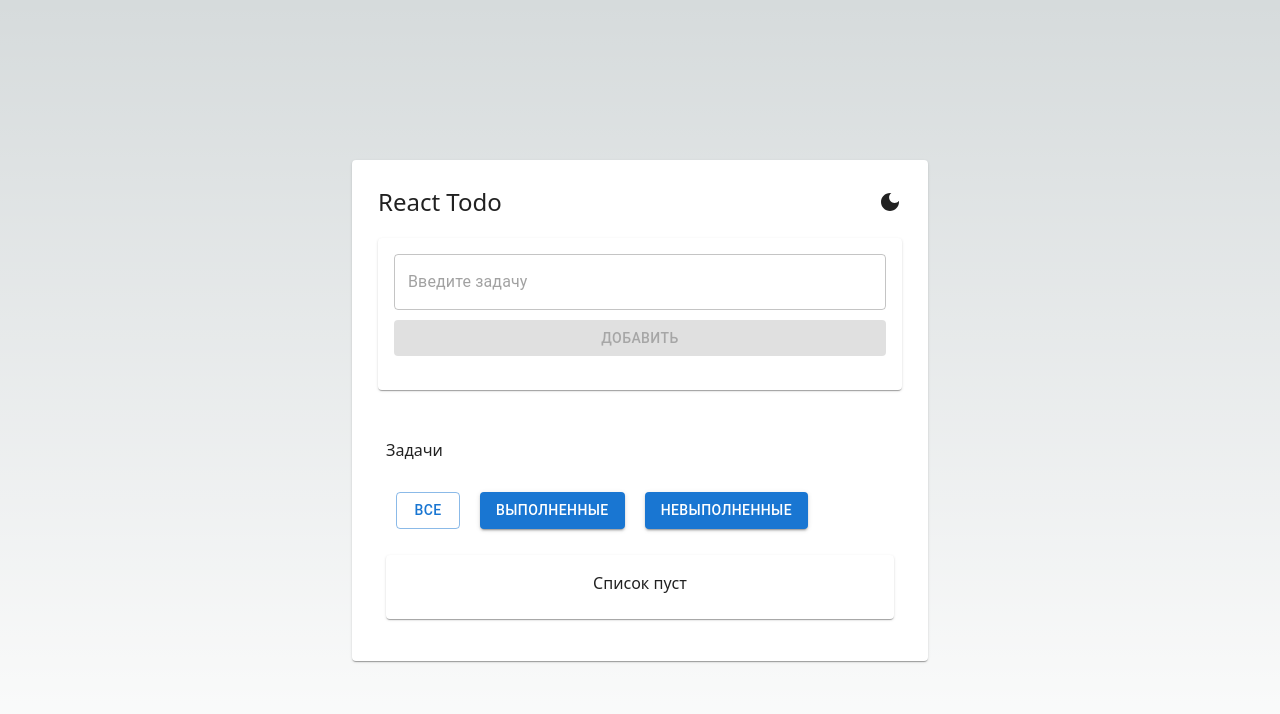
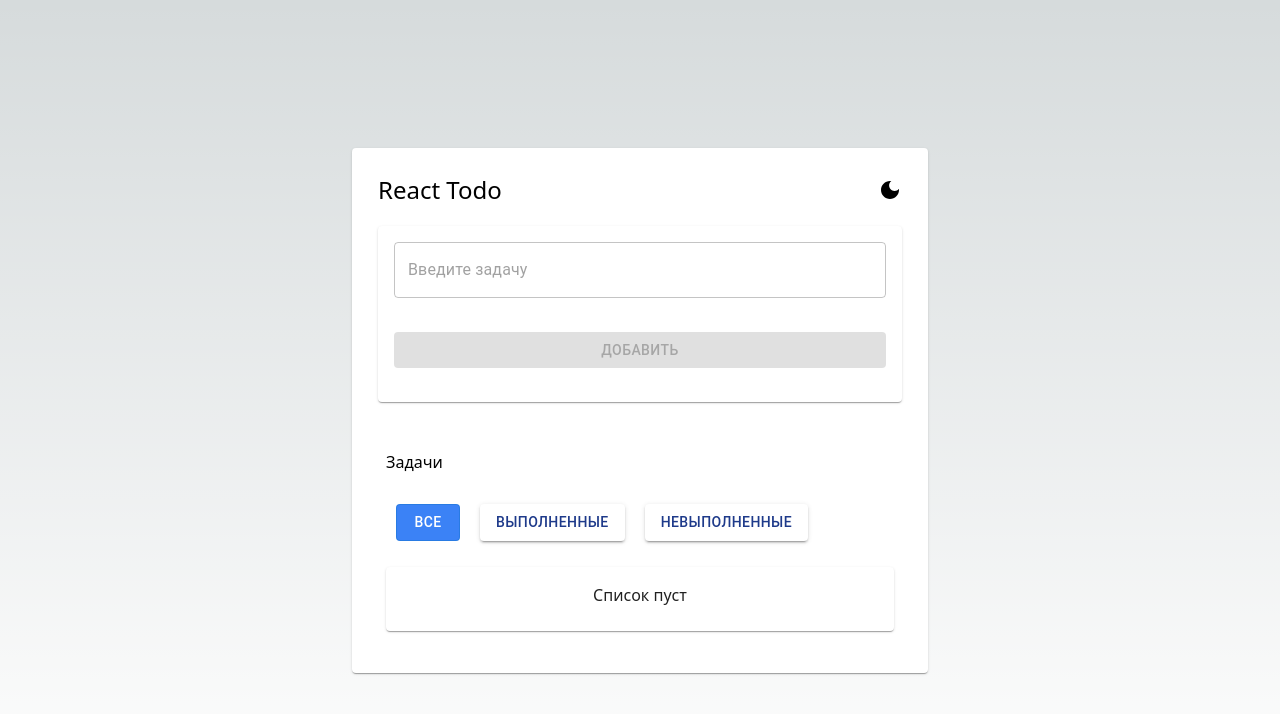
Before and after one commit to makysheva/react-todo, a Next.js app: page / in a window 1280 px wide. Shown: the top 714 px of the page. Built offline with nearby package versions, Linux system fonts and the light colour scheme.

Commit message:
Правка смены темы

```diff
--- a/src/app/page.tsx
+++ b/src/app/page.tsx
@@ -17,7 +17,7 @@ export default function HomePage() {
     };
 
     return (
-        <Card className={`max-w-xl w-full ${theme === "light" ? "bg-white text-black" : "bg-sky-900 text-white"}`}>
+        <Card className={`${theme === "light" ? "!bg-white !text-black" : "!bg-sky-900 !text-white"} max-w-xl w-full`}>
             <CardContent>
                 <div className={"p-2.5"}>
                     <div className={"flex flex-row items-center justify-between mb-5"}>
--- a/src/components/Form.tsx
+++ b/src/components/Form.tsx
@@ -65,7 +65,7 @@ const Form = () => {
             <Button
               variant="contained"
               disabled={task.text.length === 0}
-              className={"w-full visible bg-blue-500 mt-6 hover:bg-sky-700"}
+              className={"w-full visible mt-6 hover:bg-sky-700"}
               onClick={handleClickAdd}
             >
               Добавить
--- a/src/globals.css
+++ b/src/globals.css
@@ -1,6 +1,6 @@
-@tailwind base;
-@tailwind components;
-@tailwind utilities;
+@import 'tailwindcss/base';
+@import 'tailwindcss/components';
+@import 'tailwindcss/utilities';
 
 :root {
   --foreground-rgb: 0, 0, 0;
--- a/tailwind.config.js
+++ b/tailwind.config.js
@@ -1,9 +1,10 @@
 /** @type {import('tailwindcss').Config} */
 module.exports = {
+  important: true,
   content: [
-    "./app/**/*.{js,ts,jsx,tsx,mdx}",
-    "./components/**/*.{js,ts,jsx,tsx,mdx}",
-    "./src/**/*.{js,ts,jsx,tsx,mdx}",
+    "src/app/**/*.{js,ts,jsx,tsx,mdx}",
+    "src/components/**/*.{js,ts,jsx,tsx,mdx}",
+    "src/**/*.{js,ts,jsx,tsx,mdx}",
   ],
   theme: {},
   plugins: [],
```
